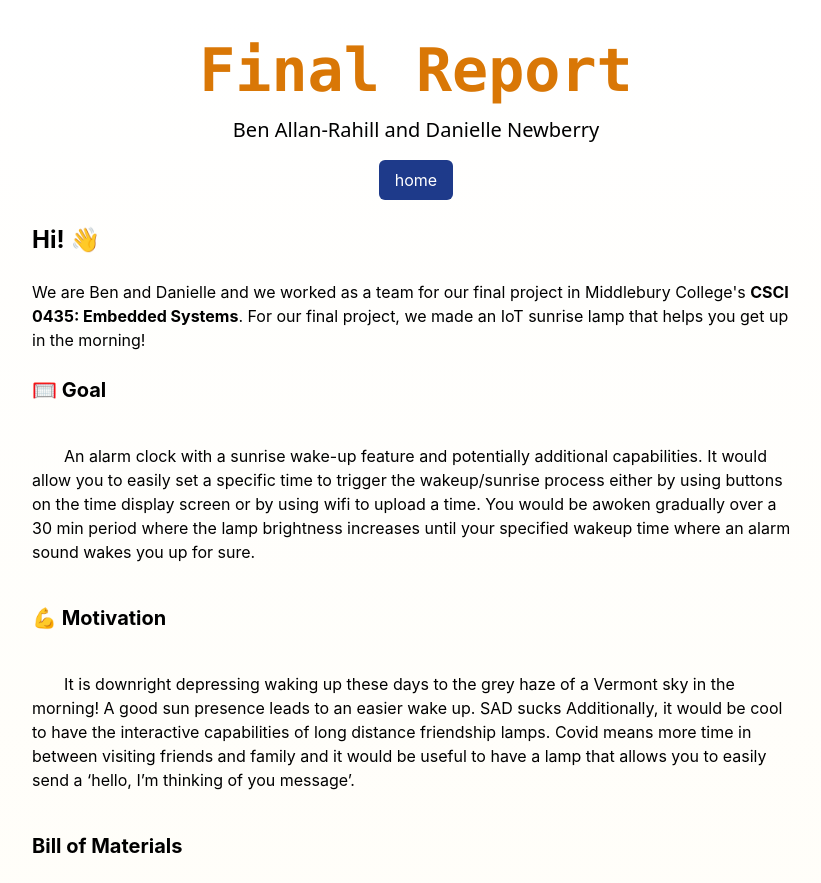
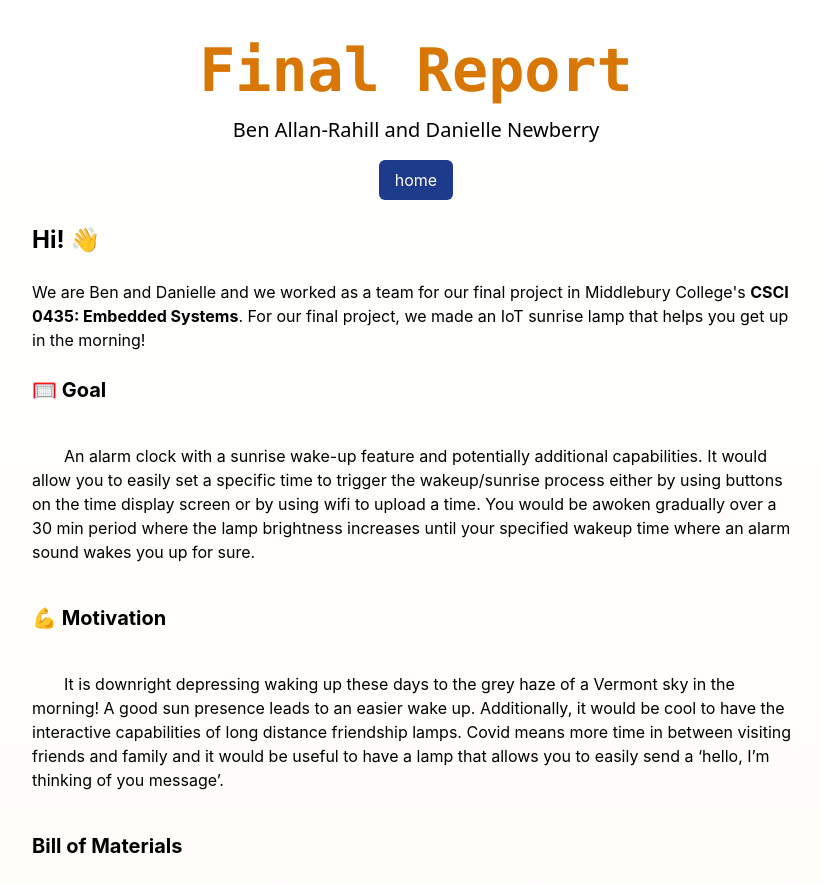
Before and after one commit to jiito/suunn-site, a Next.js app: page /report in a window 1280 px wide. Shown: the top 883 px of the page, without its empty margins (224-1045 px from the left). Built offline with nearby package versions, Linux system fonts and the light colour scheme.

Commit message:
fixing typo

```diff
--- a/src/pages/report/index.tsx
+++ b/src/pages/report/index.tsx
@@ -38,8 +38,8 @@
         <p className="self-start py-4">
           &emsp;&emsp;It is downright depressing waking up these days to the
           grey haze of a Vermont sky in the morning! A good sun presence leads
-          to an easier wake up. SAD sucks Additionally, it would be cool to have
-          the interactive capabilities of long distance friendship lamps. Covid
+          to an easier wake up. Additionally, it would be cool to have the
+          interactive capabilities of long distance friendship lamps. Covid
           means more time in between visiting friends and family and it would be
           useful to have a lamp that allows you to easily send a ‘hello, I’m
           thinking of you message’.
```
